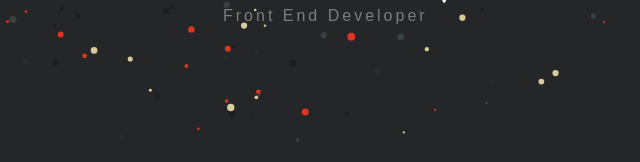
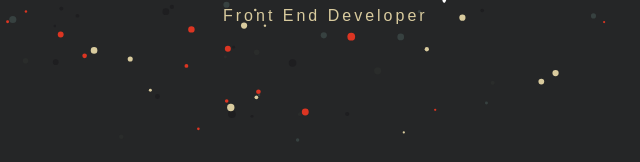
Before and after one commit to abhishekdevinfo/abhishekdevinfo.github.io, a website built with webpack: page index.html in a window 1280 px wide. Shown: the part 479-641 px from the top of the page, 33-673 px from the left. Built offline with nearby package versions, Linux system fonts and the light colour scheme; a web font is replaced by a local one.

Commit message:
Chnage color of p in content

```diff
--- a/src/main.sass
+++ b/src/main.sass
@@ -127,7 +127,7 @@ header
       font-weight: normal
 
     p
-      color: #7d7d7d
+      color: #D9CB9E
       margin-top: 9px
       font-weight: normal
       font-size: 16px
```
Also changed, not shown: dist/main.css, 3 other files.
